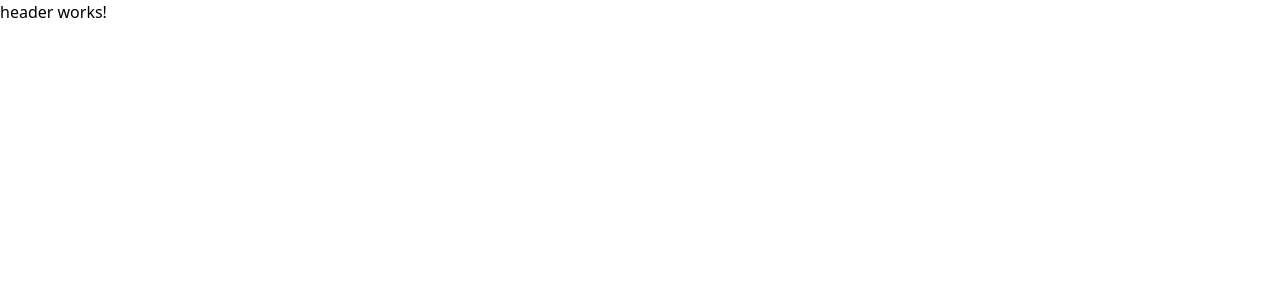
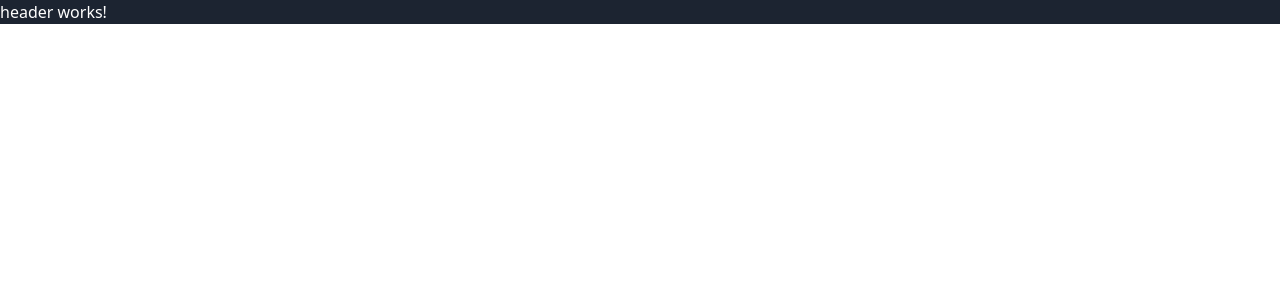
Before and after one commit to wingbui/good-morning-wing, an Angular app: page / in a window 1280 px wide. Shown: the top 300 px of the page. Built offline with nearby package versions, Linux system fonts and the light colour scheme.

Commit message:
build: background for dark mode

```diff
--- a/src/app/app.component.html
+++ b/src/app/app.component.html
@@ -1 +1,3 @@
-<app-header></app-header>
+<div class="dark:bg-darkBlue dark:text-white">
+  <app-header></app-header>
+</div>
--- a/src/index.html
+++ b/src/index.html
@@ -1,11 +1,11 @@
-<!doctype html>
-<html lang="en">
+<!DOCTYPE html>
+<html lang="en" class="dark">
   <head>
-  <meta charset="utf-8">
+    <meta charset="utf-8" />
     <title>GoodMorningWing</title>
-  <base href="/">
-  <meta name="viewport" content="width=device-width, initial-scale=1">
-  <link rel="icon" type="image/x-icon" href="favicon.ico">
+    <base href="/" />
+    <meta name="viewport" content="width=device-width, initial-scale=1" />
+    <link rel="icon" type="image/x-icon" href="favicon.ico" />
   </head>
   <body>
     <app-root></app-root>
--- a/tailwind.config.js
+++ b/tailwind.config.js
@@ -1,10 +1,14 @@
 /** @type {import('tailwindcss').Config} */
 module.exports = {
-  content: [
-    "./src/**/*.{html,ts}",
-  ],
+  content: ['./src/**/*.{html,ts}'],
+  darkMode: 'class', // or 'media' or 'class ,
   theme: {
-    extend: {},
+    extend: {
+      colors: {
+        primary: '',
+        darkBlue: 'hsl(217, 28%, 15%)',
+      },
+    },
   },
   plugins: [],
 }
```
Lines whose indentation alone changed are shown as unchanged.
